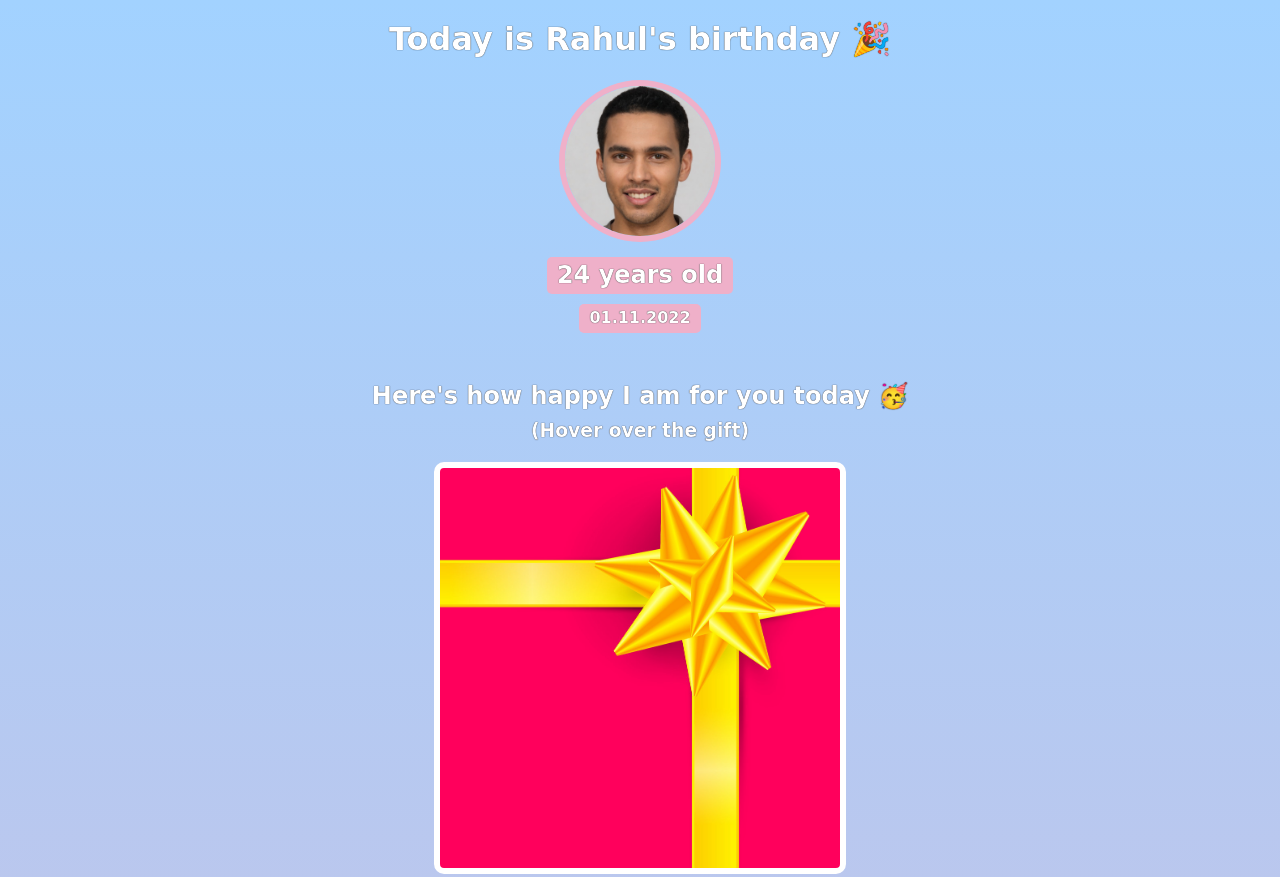
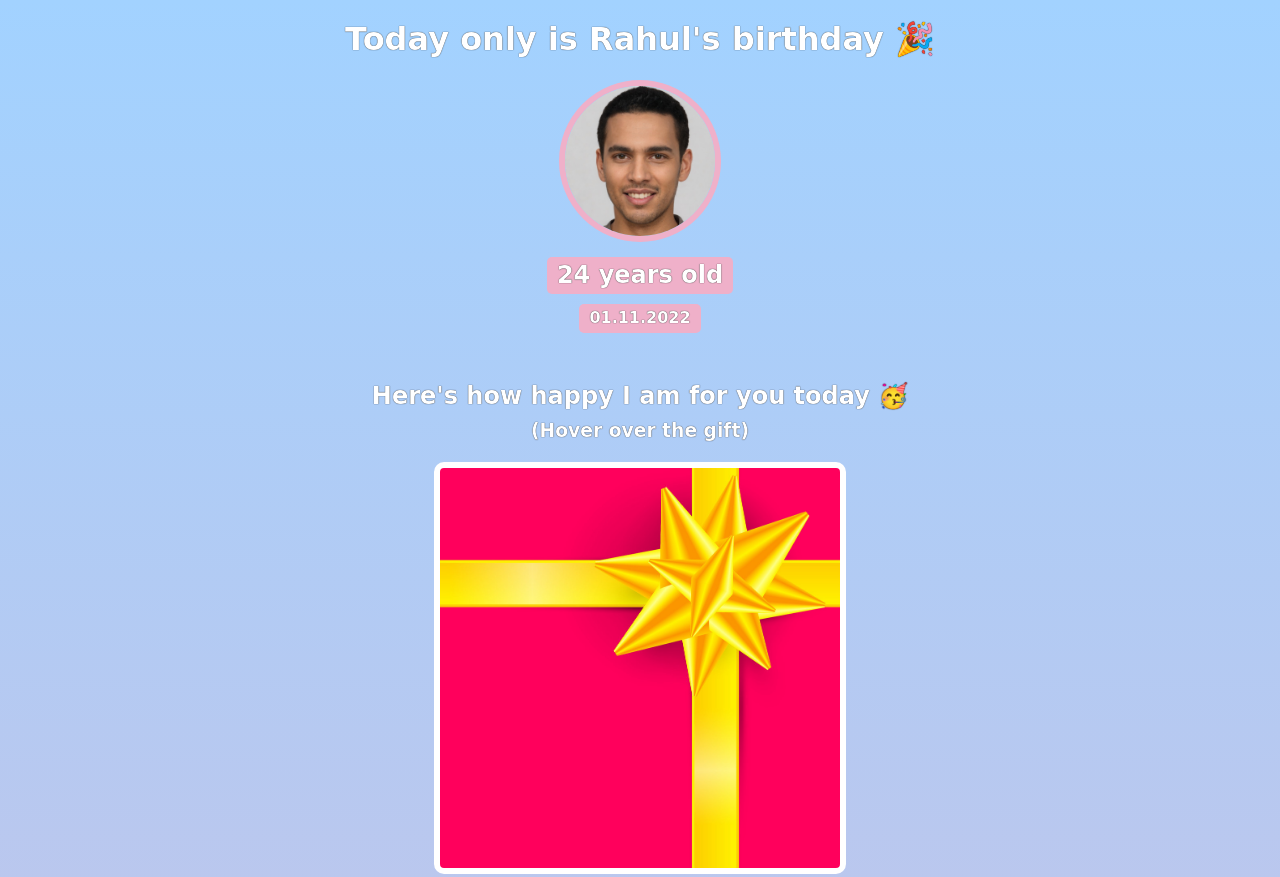
Before and after one commit to Rr1901/Birthday-Gift, a website built with Vite: page index.html in a window 1280 px wide. Shown: the top 877 px of the page. Built offline with nearby package versions, Linux system fonts and the light colour scheme; a web font is replaced by a local one.

Commit message:
By original rahul

```diff
--- a/index.html
+++ b/index.html
@@ -14,7 +14,7 @@
   </head>
   <body>
     <div id="header">
-      <h1>Today is Rahul's birthday 🎉</h1>
+      <h1>Today only is Rahul's birthday 🎉</h1>
       <img id="bff-img" src="images/nick.jpg" />
       <h2 id="bday-age">24 years old</h2>
       <h4 id="bday-date">01.11.2022</h4>
```
